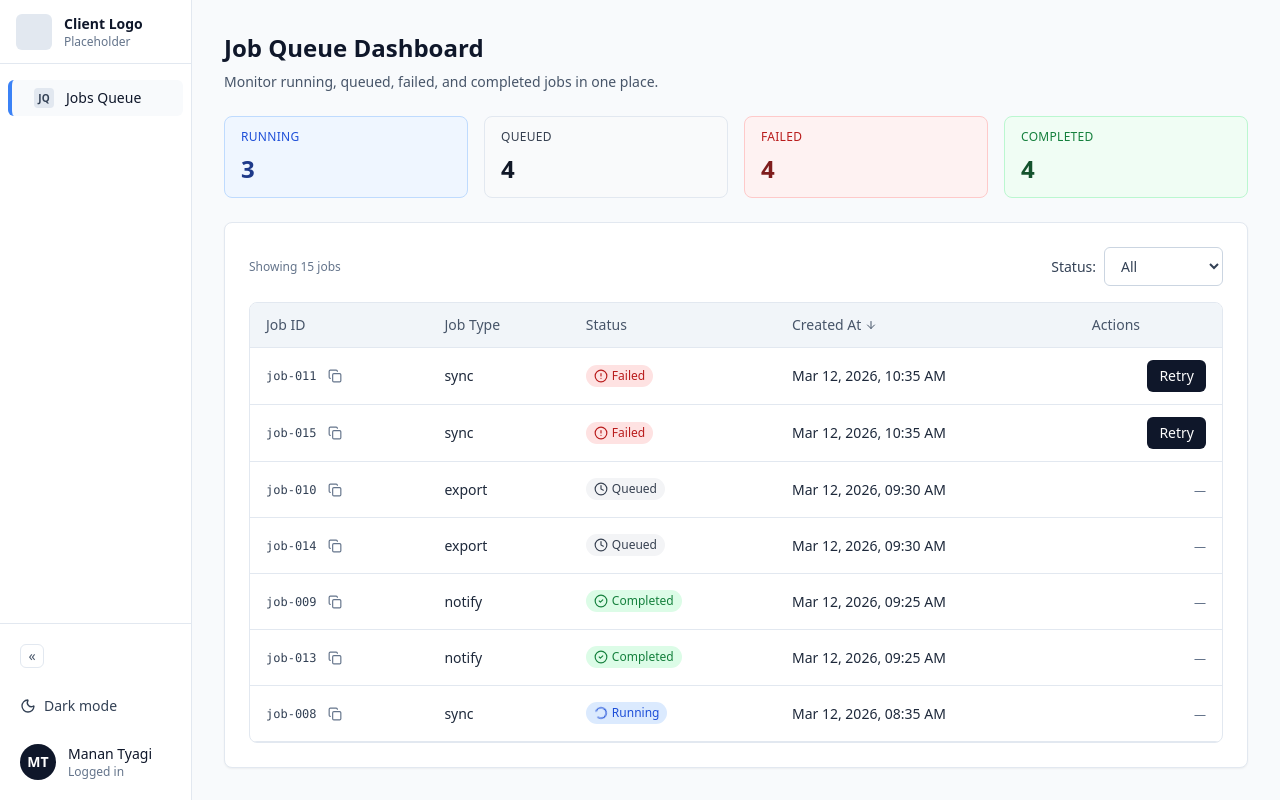
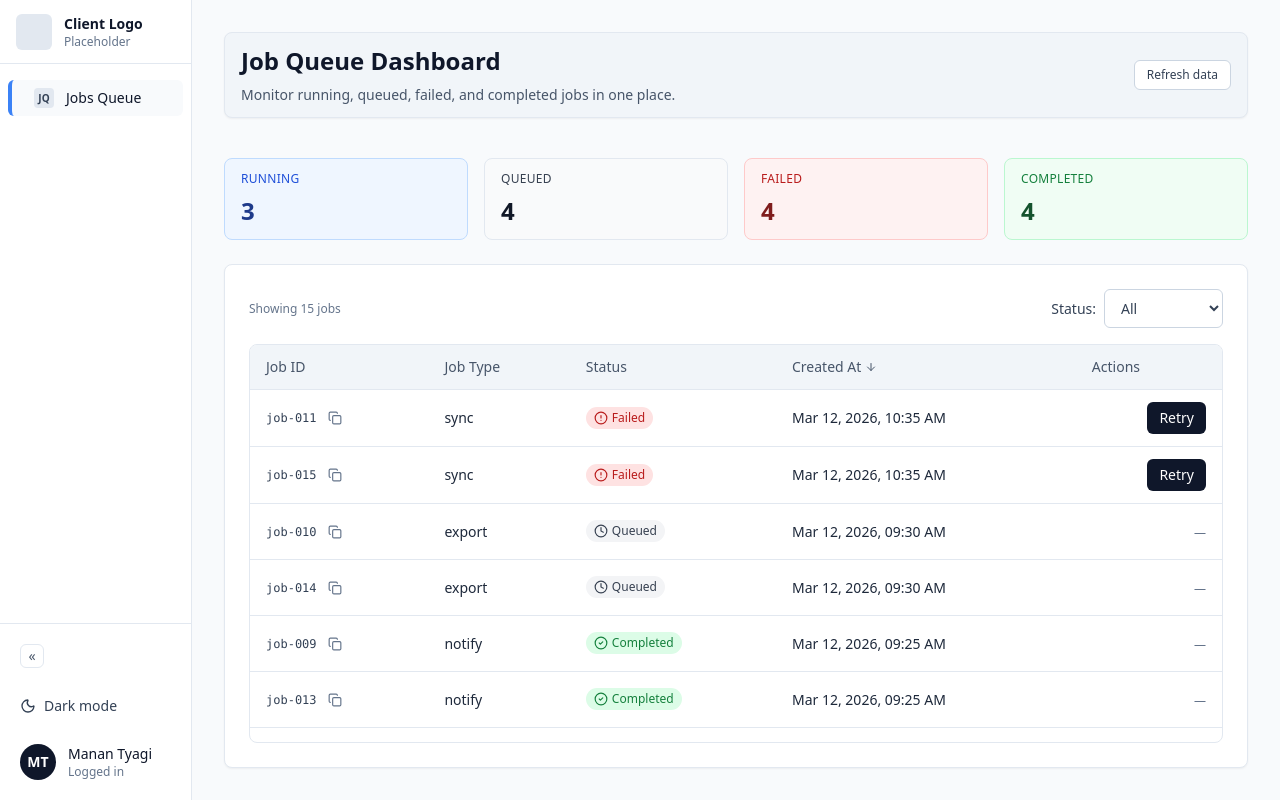
Before and after one commit to manantyagi25/picarro-job-queue-dashboard, a Next.js app: page / in a window 1280 px wide. Built offline with nearby package versions, Linux system fonts and the light colour scheme.

Commit message:
Add proper top bar in main page and last updated time

```diff
--- a/src/app/page.tsx
+++ b/src/app/page.tsx
@@ -26,6 +26,31 @@ export default function JobsPage() {
   const [createdAtSortDirection, setCreatedAtSortDirection] = useState<
     "asc" | "desc"
   >("desc");
+  const [now, setNow] = useState<number>(() => Date.now());
+
+  const lastUpdatedLabel = useMemo(() => {
+    if (!jobsQuery.dataUpdatedAt) return "Never updated";
+    const diffMs = now - jobsQuery.dataUpdatedAt;
+    const diffSeconds = Math.floor(diffMs / 1000);
+    const diffMinutes = Math.floor(diffSeconds / 60);
+    const diffHours = Math.floor(diffMinutes / 60);
+    const diffDays = Math.floor(diffHours / 24);
+
+    if (diffSeconds < 10) return "just now";
+    if (diffSeconds < 60) return `${diffSeconds} seconds ago`;
+    if (diffMinutes < 60)
+      return `${diffMinutes} minute${diffMinutes === 1 ? "" : "s"} ago`;
+    if (diffHours < 24)
+      return `${diffHours} hour${diffHours === 1 ? "" : "s"} ago`;
+    return `${diffDays} day${diffDays === 1 ? "" : "s"} ago`;
+  }, [jobsQuery.dataUpdatedAt, now]);
+
+  useEffect(() => {
+    const id = setInterval(() => {
+      setNow(Date.now());
+    }, 30000);
+    return () => clearInterval(id);
+  }, []);
 
   const filteredJobs = useMemo(() => {
     if (!jobsQuery.data) return [];
@@ -119,11 +144,28 @@ export default function JobsPage() {
   return (
     <main className="page-root">
       <div className="page-container">
-        <header className="page-header">
-          <h1 className="page-title">Job Queue Dashboard</h1>
-          <p className="page-subtitle">
-            Monitor running, queued, failed, and completed jobs in one place.
-          </p>
+        <header className="mb-4 rounded-lg border border-slate-200 bg-slate-100 px-4 py-3 shadow-sm dark:border-slate-700 dark:bg-slate-800">
+          <div className="flex items-center justify-between gap-4">
+            <div className="page-header">
+              <h1 className="page-title">Job Queue Dashboard</h1>
+              <p className="page-subtitle">
+                Monitor running, queued, failed, and completed jobs in one place.
+              </p>
+            </div>
+            <div className="flex flex-col items-end gap-2">
+              <button
+                type="button"
+                onClick={() => jobsQuery.refetch()}
+                disabled={jobsQuery.isFetching}
+                className="inline-flex items-center gap-2 rounded-md border border-slate-300 bg-white px-3 py-1.5 text-xs font-medium text-slate-700 hover:bg-slate-50 disabled:cursor-not-allowed disabled:opacity-60 dark:border-slate-600 dark:bg-slate-900 dark:text-slate-100 dark:hover:bg-slate-800"
+              >
+                {jobsQuery.isFetching ? "Refreshing…" : "Refresh data"}
+              </button>
+              {/* <p className="text-[11px] italic text-slate-500 dark:text-slate-400 whitespace-nowrap">
+                Last updated {lastUpdatedLabel}
+              </p> */}
+            </div>
+          </div>
         </header>
 
         <JobStatusSummary jobs={jobsQuery.data ?? []} />
```
